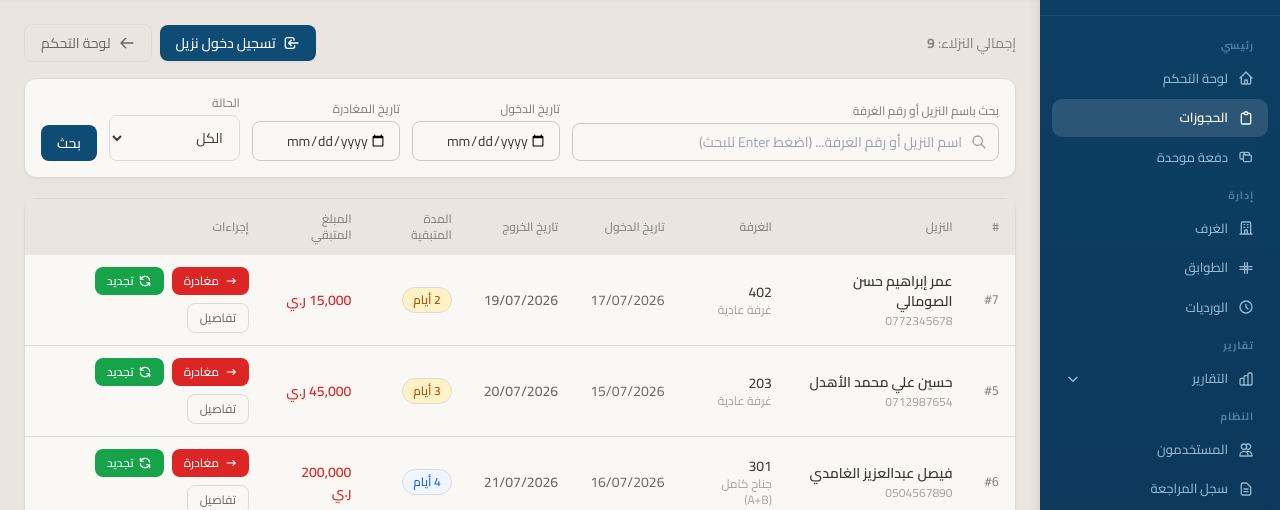
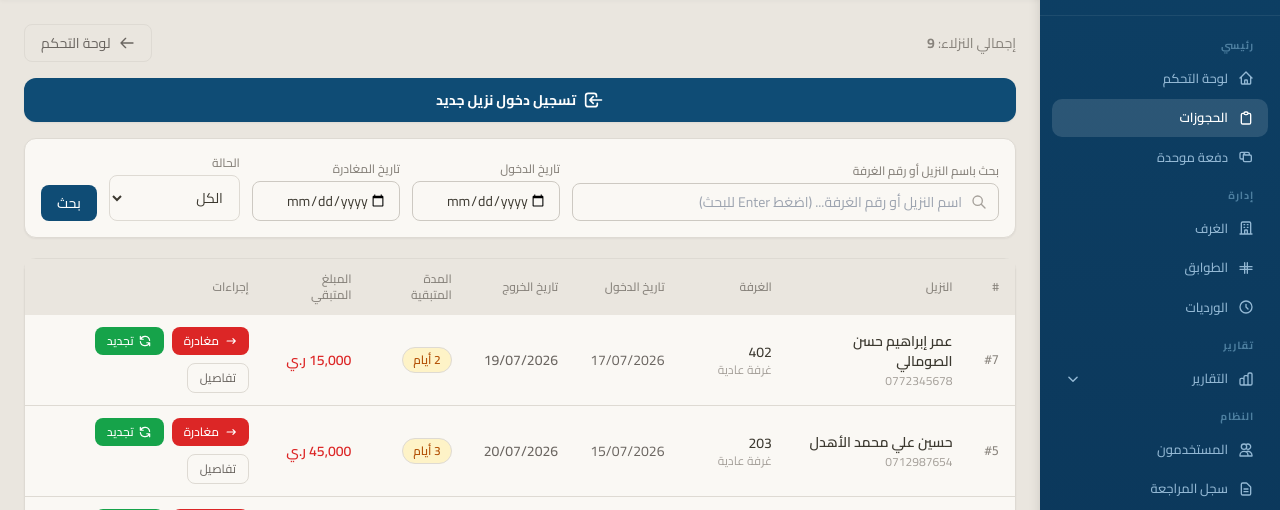
Before and after one commit to L-U-P-I-N/hotel_osamma, a Laravel app: page /reservations-expiring in a window 1280 px wide. Shown: the part 61-571 px from the top of the page. Run offline with Laravel 12, Linux system fonts and the light colour scheme; a user stored in the database is signed in; data comes from the database, SQL or seed files in the repository; parts of the project's set-up code (start-up, migrations or seed data) failed here and were passed over; some libraries are stand-ins or nearby versions.

Commit message:
نقل زر تسجيل دخول نزيل إلى شريط مستقل داخل صفحة الحجوزات
كان الزر بجانب زر "لوحة التحكم" في رأس الصفحة، وهذا مو المطلوب — الآن
شريط عريض بارز خاص به وحده أعلى الفلاتر مباشرة، منفصل تماماً عن رأس
الصفحة وزر لوحة التحكم.

```diff
--- a/resources/views/reservations/expiring.blade.php
+++ b/resources/views/reservations/expiring.blade.php
@@ -33,19 +33,22 @@
             @endif
         </p>
     </div>
-    <div class="flex items-center gap-2">
-        @can('checkin.create')
-        <a href="{{ route('checkin.create') }}" class="flex items-center gap-2 px-4 py-2 text-white rounded-lg text-sm font-medium transition shadow-sm hover:shadow-md" style="background:#0F4C75;">
-            <svg class="w-4 h-4" fill="none" stroke="currentColor" viewBox="0 0 24 24"><path stroke-linecap="round" stroke-linejoin="round" stroke-width="2" d="M11 16l-4-4m0 0l4-4m-4 4h14m-5 4v1a3 3 0 01-3 3H5a3 3 0 01-3-3V7a3 3 0 013-3h7a3 3 0 013 3v1"/></svg>
-            تسجيل دخول نزيل
-        </a>
-        @endcan
-        <a href="{{ route('dashboard') }}" class="flex items-center gap-2 px-4 py-2 border border-gray-300 text-gray-600 rounded-lg text-sm hover:bg-gray-50 transition">
-            <svg class="w-4 h-4" fill="none" stroke="currentColor" viewBox="0 0 24 24"><path stroke-linecap="round" stroke-linejoin="round" stroke-width="2" d="M10 19l-7-7m0 0l7-7m-7 7h18"/></svg>
-            لوحة التحكم
-        </a>
-    </div>
+    <a href="{{ route('dashboard') }}" class="flex items-center gap-2 px-4 py-2 border border-gray-300 text-gray-600 rounded-lg text-sm hover:bg-gray-50 transition">
+        <svg class="w-4 h-4" fill="none" stroke="currentColor" viewBox="0 0 24 24"><path stroke-linecap="round" stroke-linejoin="round" stroke-width="2" d="M10 19l-7-7m0 0l7-7m-7 7h18"/></svg>
+        لوحة التحكم
+    </a>
 </div>
+
+{{-- زر تسجيل دخول نزيل جديد — داخل صفحة الحجوزات نفسها، بارز ومستقل حتى لا
+     يحتاج الموظف مغادرة هذه الصفحة أو الرجوع للوحة التحكم لتسجيل نزيل. --}}
+@can('checkin.create')
+<a href="{{ route('checkin.create') }}"
+   class="flex items-center justify-center gap-2 w-full px-4 py-3 mb-4 text-white rounded-xl text-sm font-bold transition shadow-sm hover:shadow-md"
+   style="background:#0F4C75;">
+    <svg class="w-5 h-5" fill="none" stroke="currentColor" viewBox="0 0 24 24"><path stroke-linecap="round" stroke-linejoin="round" stroke-width="2" d="M11 16l-4-4m0 0l4-4m-4 4h14m-5 4v1a3 3 0 01-3 3H5a3 3 0 01-3-3V7a3 3 0 013-3h7a3 3 0 013 3v1"/></svg>
+    تسجيل دخول نزيل جديد
+</a>
+@endcan
 
 <!-- Filters -->
 <form method="GET" action="{{ route('reservations.expiring') }}" id="filters" class="bg-white rounded-xl shadow-sm border border-gray-100 p-4 mb-5">
```
